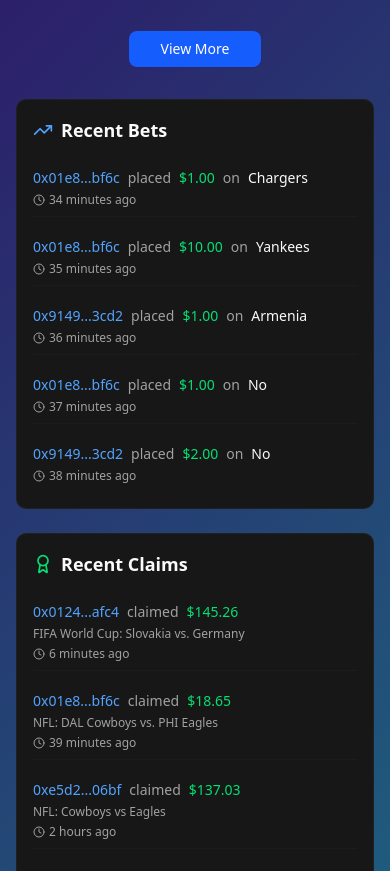
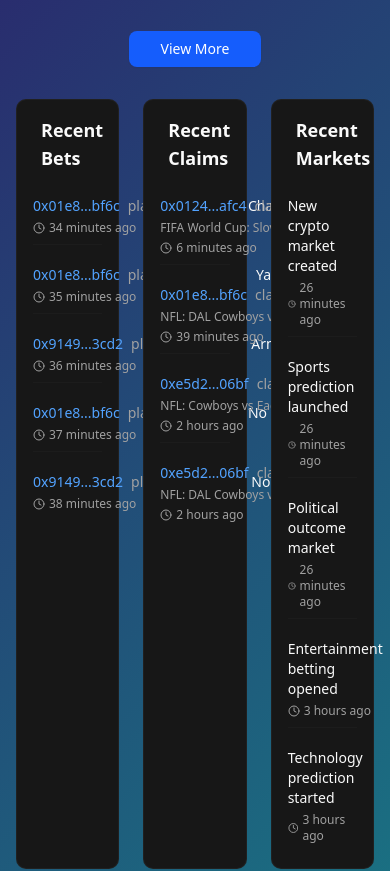
Before and after one commit to Akin-Tunde/arbbet, a React (Vite) app: page / in a window 390 px wide. Shown: the part 2755-3626 px from the top of the page. Built offline with nearby package versions, Linux system fonts and the light colour scheme.

Commit message:
Update RecentActivity.jsx

```diff
--- a/src/components/RecentActivity.jsx
+++ b/src/components/RecentActivity.jsx
@@ -26,7 +26,7 @@ const RecentActivity = () => {
   ];
 
   return (
-    <div className="grid grid-cols-1 lg:grid-cols-3 gap-6 mt-8">
+    <div className="grid grid-cols-3 gap-6 mt-8">
       {/* Recent Bets */}
       <div className="bg-card rounded-lg p-4 border border-border/40">
         <div className="flex items-center space-x-2 mb-4">
```
